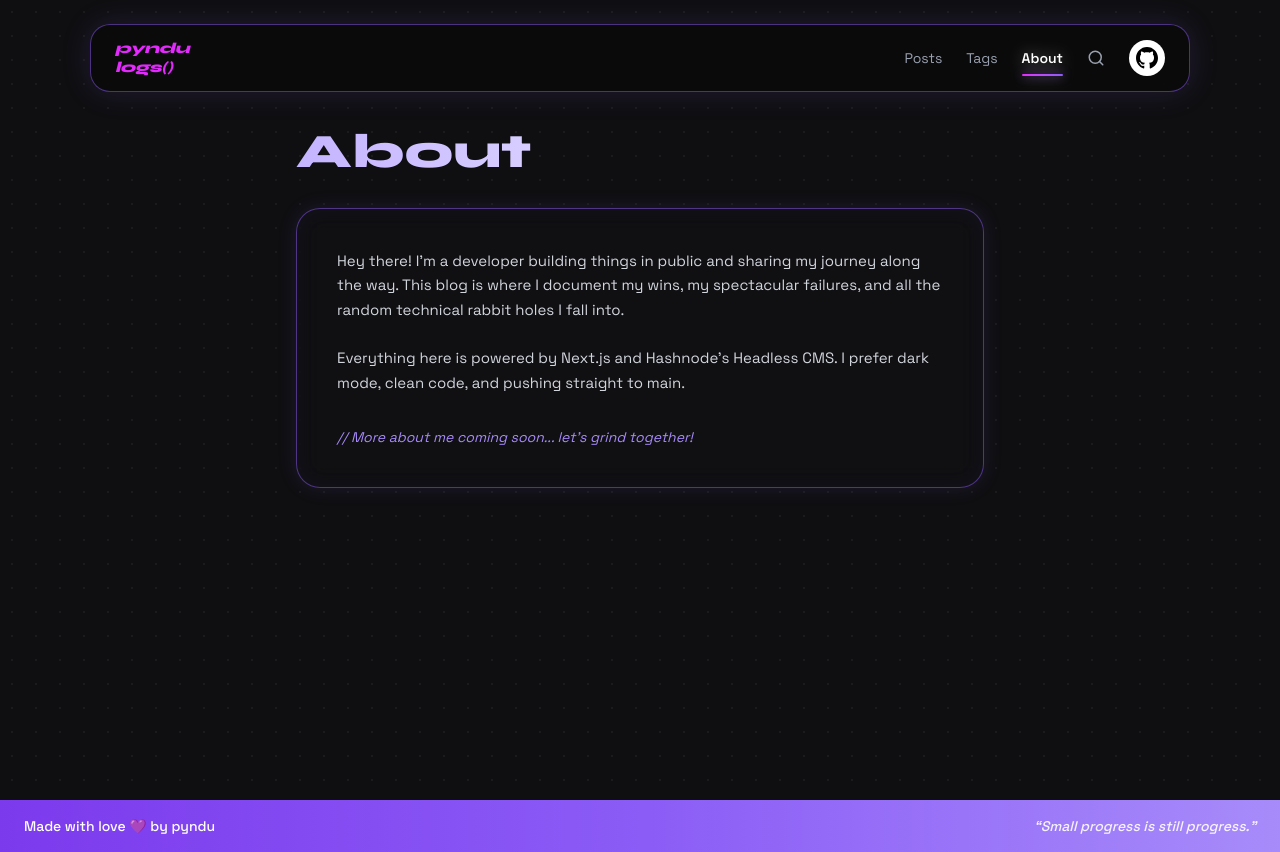
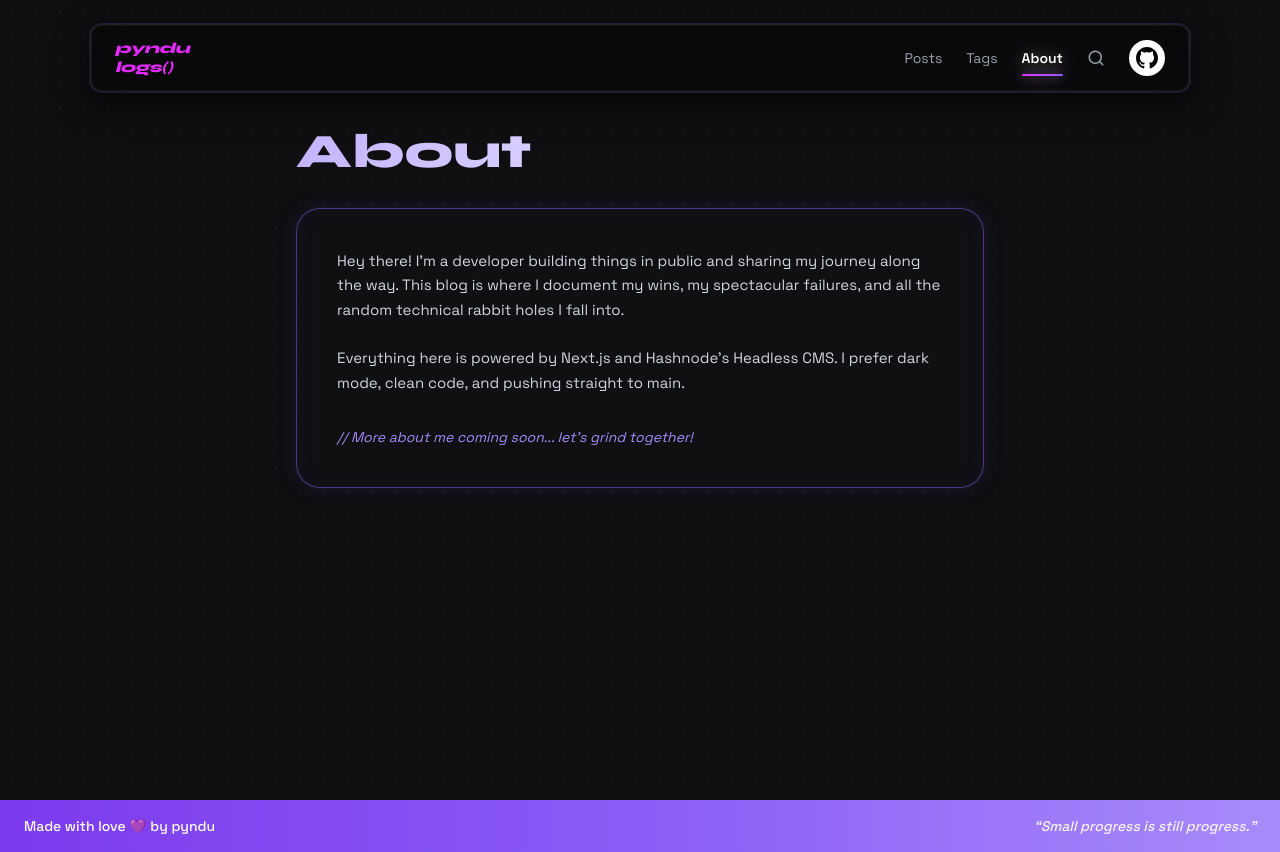
Before and after one commit to Pynthamil/my-blog, a Next.js app: page /about in a window 1280 px wide. Built offline with nearby package versions, Linux system fonts and the light colour scheme.

Commit message:
style(ui): update navbar to glassmorphism and refine layout

```diff
--- a/src/components/Navbar.tsx
+++ b/src/components/Navbar.tsx
@@ -14,7 +14,7 @@ export default function Navbar() {
 
   return (
     <nav className="fixed top-0 left-0 right-0 z-50 w-full flex justify-center pt-6 px-4 pointer-events-none">
-      <div className="w-full max-w-[1100px] border border-purple-500/50 rounded-[20px] px-6 py-3.5 flex items-center justify-between pointer-events-auto bg-[#0a0a0c]/90 backdrop-blur-xl shadow-[0_0_30px_rgba(139,92,246,0.15)]">
+      <div className="w-full max-w-[1100px] border border-white/10 rounded-[12px] px-6 py-3.5 flex items-center justify-between pointer-events-auto bg-black/40 backdrop-blur-[20px] shadow-[0_8px_32px_0_rgba(0,0,0,0.8),inset_0_0_0_1px_rgba(255,255,255,0.05)] ring-1 ring-purple-500/20">
         {/* Logo */}
         <Link href="/" className="font-syne flex flex-col leading-tight group">
           <span className="text-fuchsia-500 font-extrabold text-[15px] italic tracking-tight group-hover:text-fuchsia-400 transition-colors">
```
